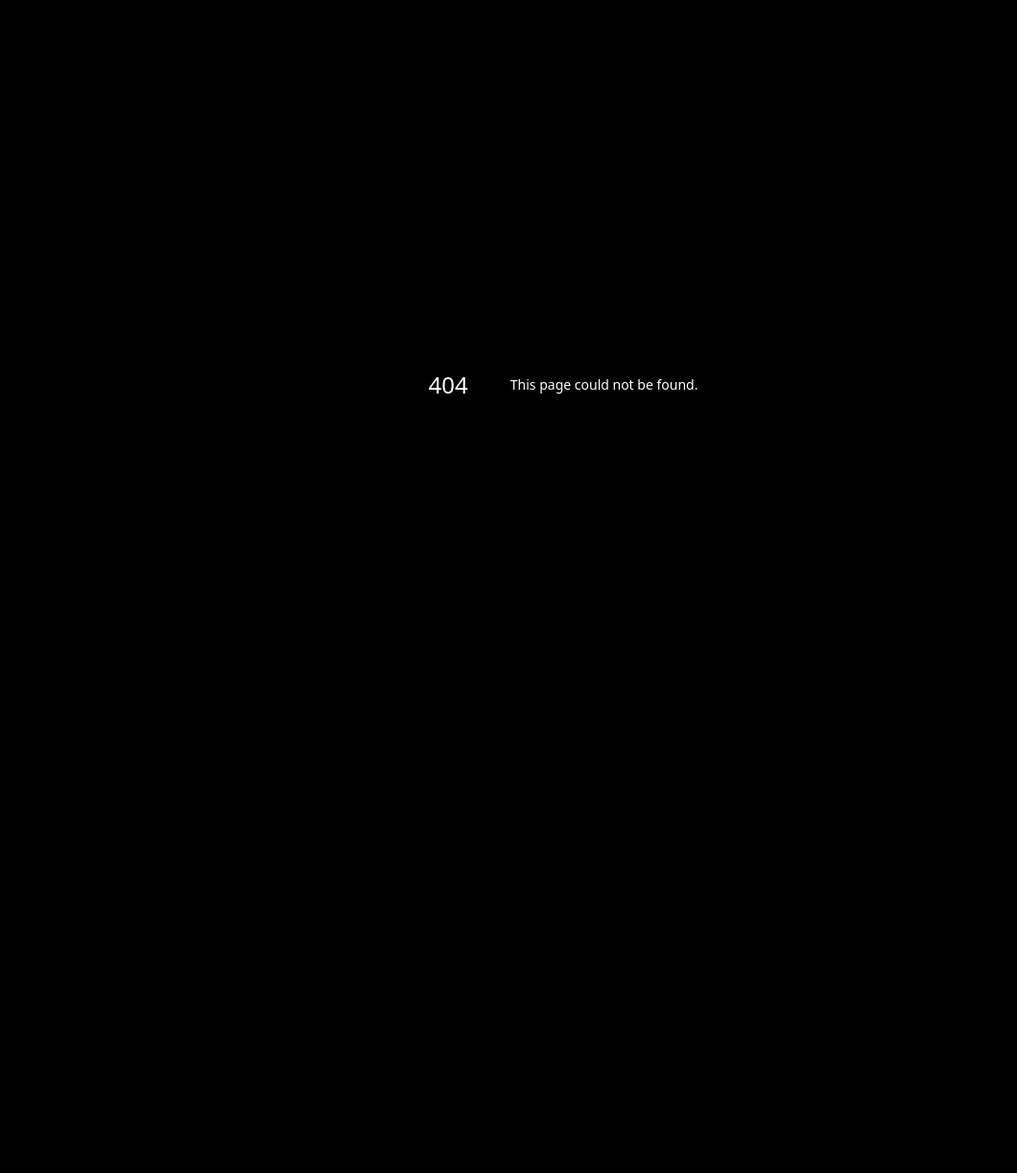
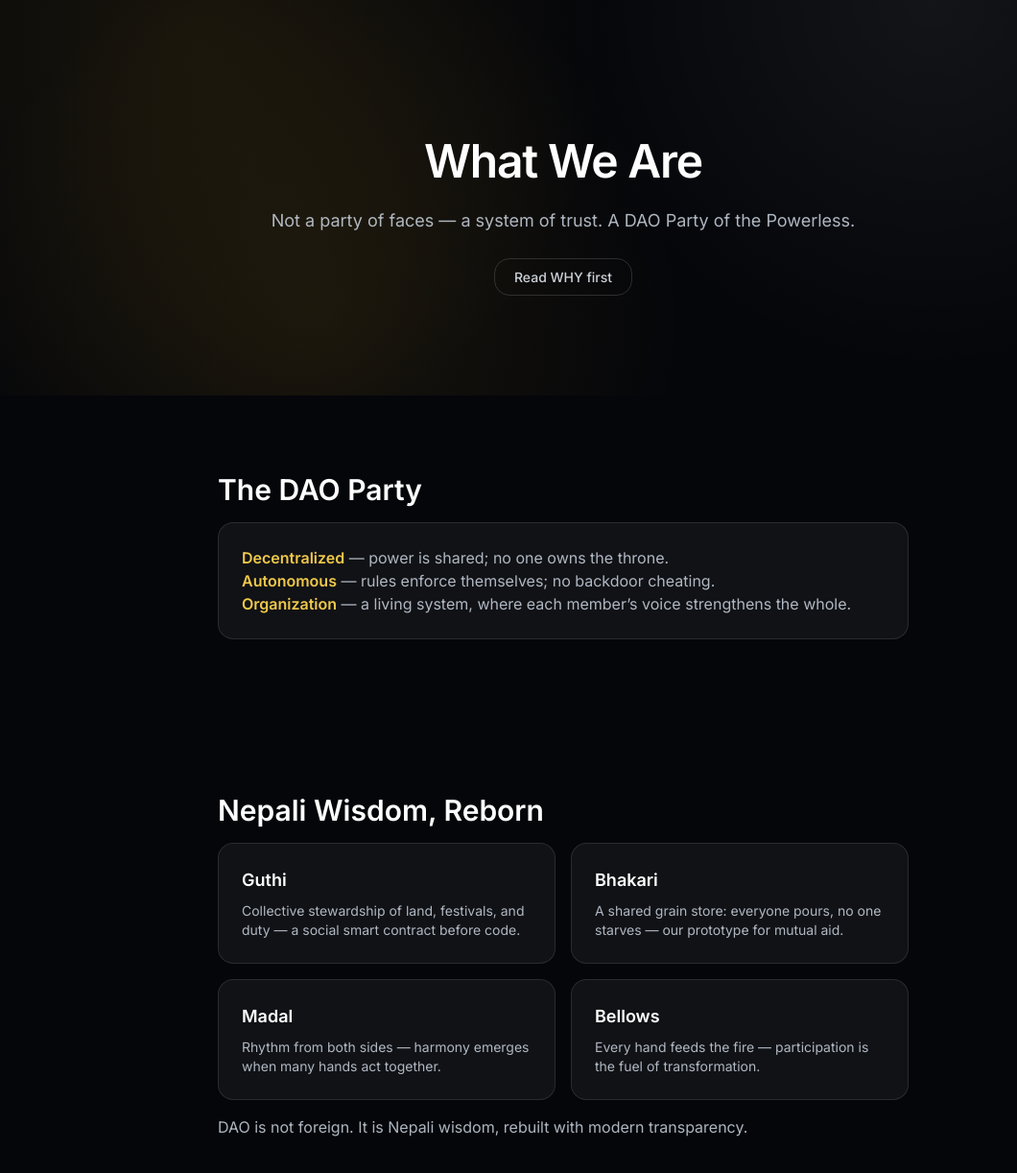
Before and after one commit to Zenslim/Gatishil, a Next.js app: page /what in a window 1280 px wide. Before the commit this address had no page. Shown: the top 1222 px of the page at 96% size, without its empty margins (53-1113 px from the left). Before the commit the page ends 800 px from the top, so only its background shows below. Built offline with nearby package versions, Linux system fonts and the light colour scheme.

Commit message:
Create page.jsx

```diff
--- /dev/null
+++ b/app/what/page.jsx
@@ -0,0 +1,116 @@
+import Head from 'next/head'
+import { motion } from 'framer-motion'
+
+const fadeUp = (delay = 0) => ({
+  hidden: { opacity: 0, y: 24 },
+  show: { opacity: 1, y: 0, transition: { duration: 0.8, ease: [0.22, 1, 0.36, 1], delay } }
+})
+
+const Section = ({ children, delay = 0 }) => (
+  <motion.section
+    variants={fadeUp(delay)}
+    initial="hidden"
+    whileInView="show"
+    viewport={{ once: true, amount: 0.2 }}
+    className="max-w-3xl mx-auto px-4 sm:px-6 py-14 sm:py-20"
+  >
+    {children}
+  </motion.section>
+)
+
+export default function What() {
+  return (
+    <>
+      <Head>
+        <title>What — Gatishil Nepal</title>
+        <meta name="description" content="What Gatishil is: a DAO party rooted in Nepali guthi wisdom, rebuilt with modern transparency." />
+      </Head>
+
+      <main className="min-h-screen bg-[#05060a] text-white selection:bg-amber-300/20">
+        {/* Hero */}
+        <section className="relative overflow-hidden">
+          <div className="pointer-events-none absolute inset-0">
+            <div className="absolute inset-0 [background:radial-gradient(circle_at_20%_10%,rgba(251,191,36,0.08)_0,transparent_40%),radial-gradient(circle_at_80%_0%,rgba(255,255,255,0.06)_0,transparent_35%),radial-gradient(circle_at_30%_80%,rgba(251,191,36,0.08)_0,transparent_40%)]" />
+          </div>
+          <div className="relative max-w-4xl mx-auto px-4 sm:px-6 pt-28 pb-20 sm:pt-36 sm:pb-28 text-center">
+            <motion.h1 initial={{ opacity: 0, y: 18 }} animate={{ opacity: 1, y: 0 }} transition={{ duration: 0.9, ease: [0.22, 1, 0.36, 1] }} className="text-3xl sm:text-5xl font-semibold tracking-tight">
+              What We Are
+            </motion.h1>
+            <motion.p initial={{ opacity: 0 }} animate={{ opacity: 1 }} transition={{ delay: 0.2, duration: 0.9 }} className="mt-4 sm:mt-6 text-balance text-slate-300/85 text-base sm:text-lg">
+              Not a party of faces — a system of trust. A DAO Party of the Powerless.
+            </motion.p>
+            <motion.div initial={{ opacity: 0, y: 20 }} animate={{ opacity: 1, y: 0 }} transition={{ delay: 0.35, duration: 0.8 }} className="mt-8">
+              <a href="/why" className="rounded-2xl border border-white/15 hover:border-white/25 px-5 py-2.5 text-sm font-medium text-slate-200/90 transition">
+                Read WHY first
+              </a>
+            </motion.div>
+          </div>
+        </section>
+
+        {/* DAO Definition */}
+        <Section>
+          <h2 className="text-2xl sm:text-3xl font-semibold">The DAO Party</h2>
+          <div className="mt-4 rounded-2xl border border-white/10 bg-white/5 p-5 sm:p-6">
+            <p className="text-slate-300/85">
+              <span className="font-semibold text-amber-300/95">Decentralized</span> — power is shared; no one owns the throne.
+              <br />
+              <span className="font-semibold text-amber-300/95">Autonomous</span> — rules enforce themselves; no backdoor cheating.
+              <br />
+              <span className="font-semibold text-amber-300/95">Organization</span> — a living system, where each member’s voice strengthens the whole.
+            </p>
+          </div>
+        </Section>
+
+        {/* Nepali Roots */}
+        <Section delay={0.06}>
+          <h2 className="text-2xl sm:text-3xl font-semibold">Nepali Wisdom, Reborn</h2>
+          <div className="mt-4 grid sm:grid-cols-2 gap-4">
+            <div className="rounded-2xl border border-white/10 bg-white/5 p-5 sm:p-6">
+              <h3 className="text-lg font-semibold">Guthi</h3>
+              <p className="mt-2 text-slate-300/85 text-sm">Collective stewardship of land, festivals, and duty — a social smart contract before code.</p>
+            </div>
+            <div className="rounded-2xl border border-white/10 bg-white/5 p-5 sm:p-6">
+              <h3 className="text-lg font-semibold">Bhakari</h3>
+              <p className="mt-2 text-slate-300/85 text-sm">A shared grain store: everyone pours, no one starves — our prototype for mutual aid.</p>
+            </div>
+            <div className="rounded-2xl border border-white/10 bg-white/5 p-5 sm:p-6">
+              <h3 className="text-lg font-semibold">Madal</h3>
+              <p className="mt-2 text-slate-300/85 text-sm">Rhythm from both sides — harmony emerges when many hands act together.</p>
+            </div>
+            <div className="rounded-2xl border border-white/10 bg-white/5 p-5 sm:p-6">
+              <h3 className="text-lg font-semibold">Bellows</h3>
+              <p className="mt-2 text-slate-300/85 text-sm">Every hand feeds the fire — participation is the fuel of transformation.</p>
+            </div>
+          </div>
+          <p className="mt-4 text-slate-300/85">DAO is not foreign. It is Nepali wisdom, rebuilt with modern transparency.</p>
+        </Section>
+
+        {/* Identity Blocks */}
+        <Section delay={0.1}>
+          <h2 className="text-2xl sm:text-3xl font-semibold">Identity & Commitments</h2>
+          <ul className="mt-4 space-y-3 text-slate-300/85 text-sm">
+            <li>• We are <span className="font-medium">service-first</span>: politics is duty, not salary.</li>
+            <li>• We build <span className="font-medium">cooperatives</span>, not cartels: ZenSara, crafts, renewable energy.</li>
+            <li>• We keep <span className="font-medium">everything in sunlight</span>: on-chain decisions, public ledgers, visible budgets.</li>
+          </ul>
+        </Section>
+
+        {/* CTA */}
+        <Section delay={0.14}>
+          <div className="rounded-2xl border border-amber-400/20 bg-gradient-to-b from-amber-400/10 to-amber-400/5 p-8 text-center">
+            <h3 className="text-2xl font-semibold">We are not a party of faces. We are a system of trust.</h3>
+            <p className="mt-3 text-slate-300/85">Stand in the circle. Add your rhythm to the chorus.</p>
+            <div className="mt-6 flex items-center justify-center gap-3">
+              <a href="/join" className="rounded-2xl border border-amber-400/30 bg-amber-400/10 hover:bg-amber-400/20 px-5 py-2.5 text-amber-300 text-sm font-medium transition">Join now</a>
+              <a href="/how" className="rounded-2xl border border-white/15 hover:border-white/25 px-5 py-2.5 text-sm font-medium text-slate-200/90 transition">See how it works</a>
+            </div>
+          </div>
+        </Section>
+
+        <footer className="px-4 sm:px-6 pb-16 text-center text-xs text-slate-400/70">
+          © {new Date().getFullYear()} Gatishil Nepal — The DAO Party of the Powerless.
+        </footer>
+      </main>
+    </>
+  )
+}
```
